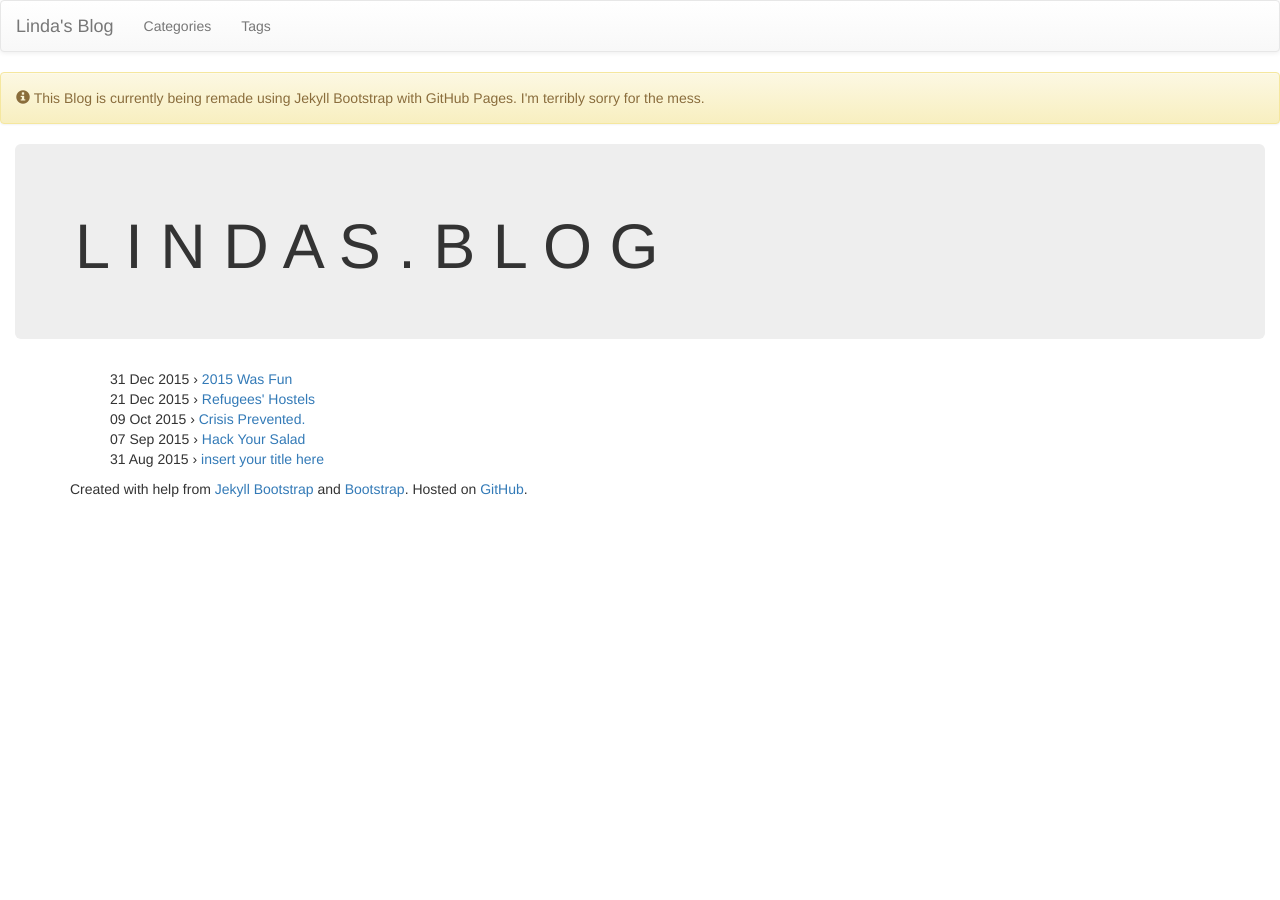
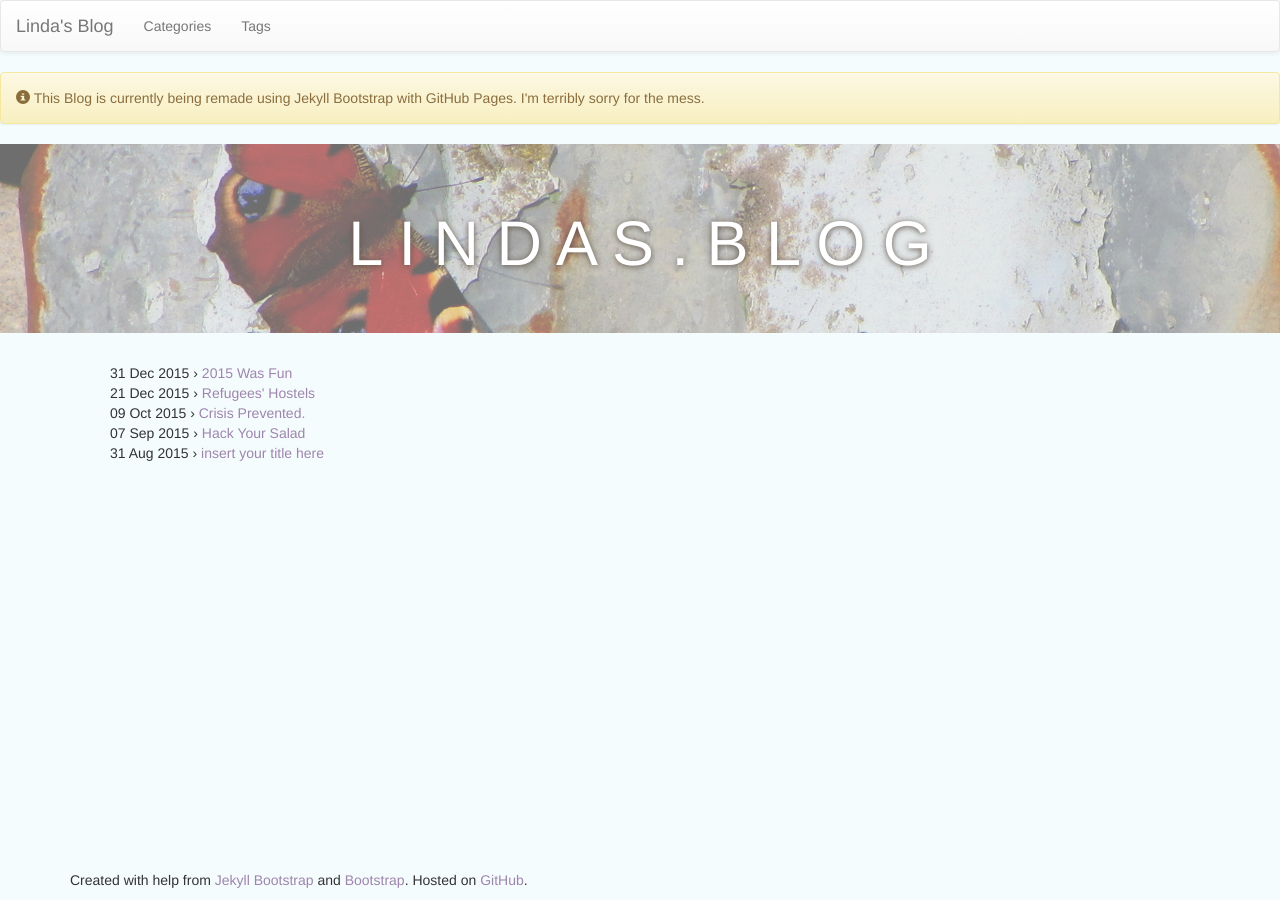
Before and after one commit to LiFaytheGoblin/LiFaytheGoblin.github.io, a Jekyll site: the page built from index.html, in a window 1280 px wide. Built offline with Jekyll 4.4.1, drawn with Linux system fonts in a browser that asks for light colours; nearby versions of some CDN libraries; library files that are not in the unit come from our copies.

Commit message:
let's see if this works... :\

```diff
--- a/_includes/themes/bootstrap-3/default.html
+++ b/_includes/themes/bootstrap-3/default.html
@@ -12,14 +12,14 @@
     <meta name="viewport" content="width=device-width, initial-scale=1.0">
 
     <!-- Bootstrap styles -->
-    <link href="{{ ASSET_PATH }}/bootstrap/css/bootstrap.min.css" rel="stylesheet">
+    <link href="{{ BASE_PATH }}/assets/themes/bootstrap-3/bootstrap/css/bootstrap.min.css" rel="stylesheet">
     <!-- Optional theme -->
-    <link href="{{ ASSET_PATH }}/bootstrap/css/bootstrap-theme.min.css" rel="stylesheet">
+    <link href="{{ BASE_PATH }}/assets/themes/bootstrap-3/css/bootstrap-theme.min.css" rel="stylesheet">
     <!-- Sticky Footer -->
-    <link href="{{ ASSET_PATH }}/bootstrap/css/bs-sticky-footer.css" rel="stylesheet">
+    <link href="{{ BASE_PATH }}/assets/themes/bootstrap-3/bootstrap/css/bs-sticky-footer.css" rel="stylesheet">
 
     <!-- Custom styles -->
-    <link href="{{ ASSET_PATH }}/css/style.css?body=1" rel="stylesheet" type="text/css" media="all">
+    <link href="{{ BASE_PATH }}/assets/themes/bootstrap-3/css/style.css?body=1" rel="stylesheet" type="text/css" media="all">
 
     <!-- HTML5 Shim and Respond.js IE8 support of HTML5 elements and media queries -->
     <!-- WARNING: Respond.js doesn't work if you view the page via file:// -->
@@ -29,7 +29,7 @@
     <![endif]-->
 
     <!-- Fav -->
-	<link rel="shortcut icon" href="{{ ASSET_PATH }}/favicon.ico">
+	<link rel="shortcut icon" href="{{ ASSET_PATH }}favicon.ico">
 
     <!-- atom & rss feed -->
     <link href="{{ BASE_PATH }}{{ site.JB.atom_path }}" type="application/atom+xml" rel="alternate" title="Sitewide ATOM Feed">
@@ -86,6 +86,6 @@
     <!-- Latest compiled and minified JavaScript, requires jQuery 1.x (2.x not supported in IE8) -->
     <!-- Placed at the end of the document so the pages load faster -->
     <script src="https://ajax.googleapis.com/ajax/libs/jquery/1.10.2/jquery.min.js"></script>
-    <script src="{{ ASSET_PATH }}/bootstrap/js/bootstrap.min.js"></script>
+    <script src="{{ BASE_PATH }}/assets/themes/bootstrap-3/bootstrap/js/bootstrap.min.js"></script>
   </body>
 </html>
```
